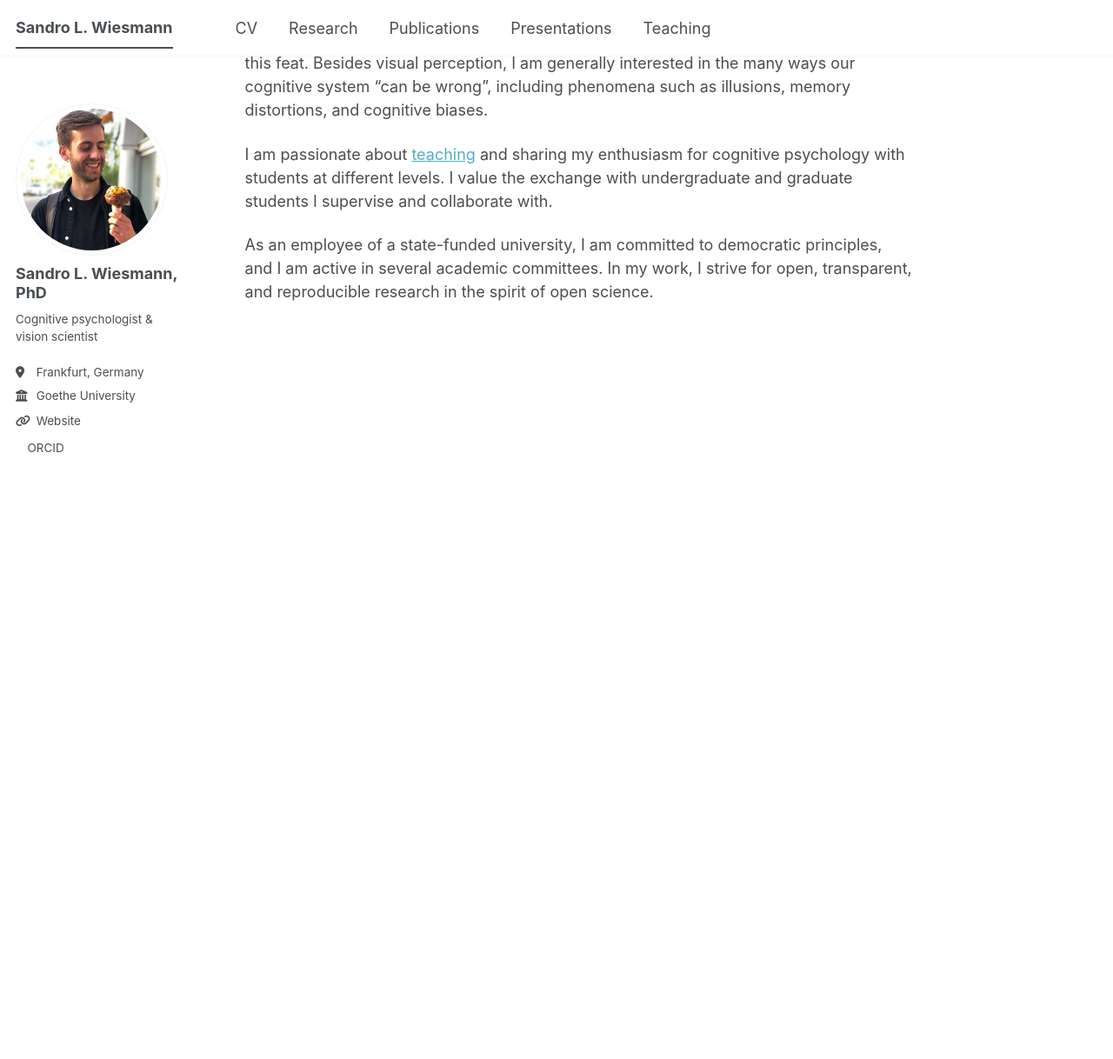
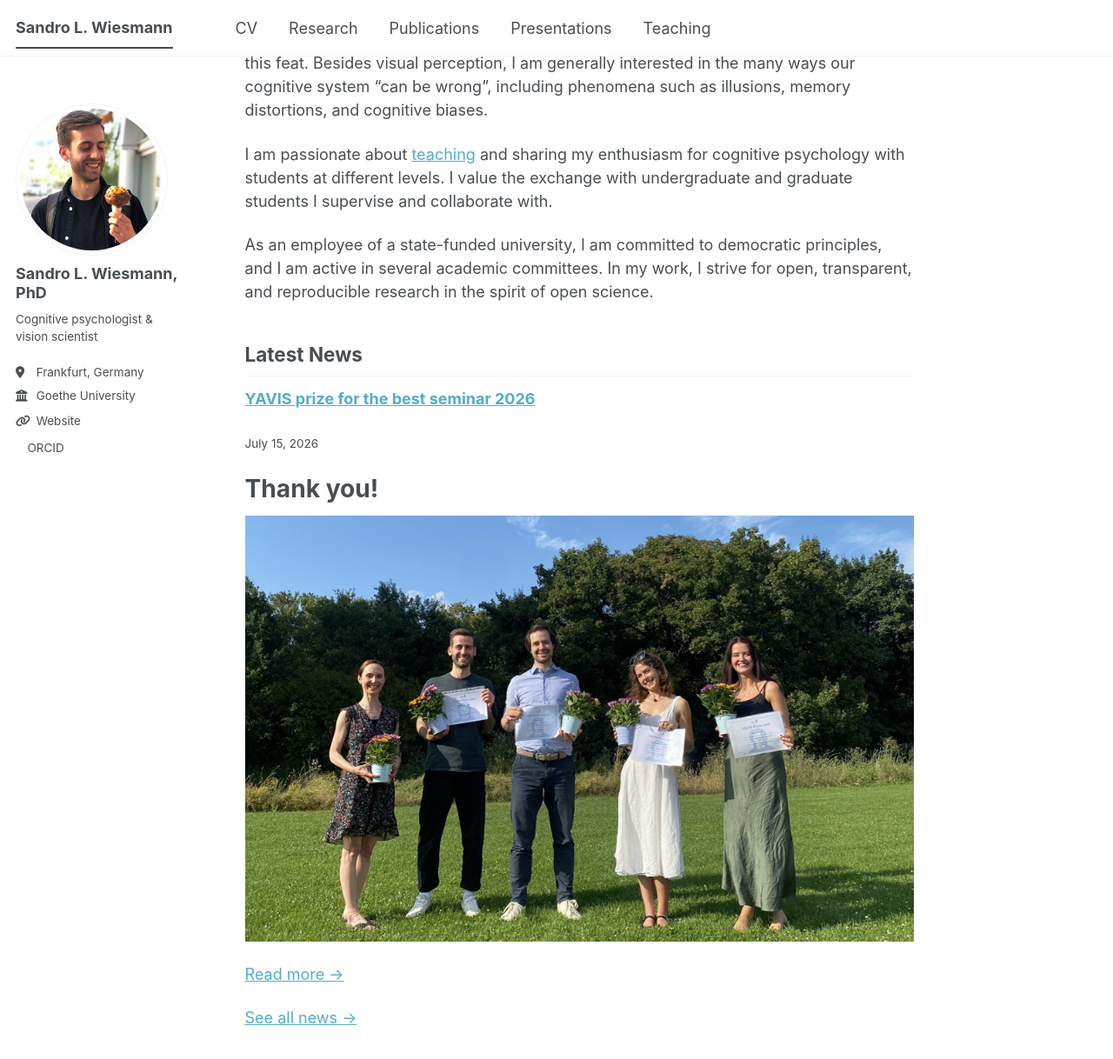
Before and after one commit to sandrowiesmann/sandrowiesmann.github.io, a Jekyll site: the page built from _pages/about.md, in a window 1280 px wide and 1400 px high, scrolled down 268 px. Shown: the top 1218 px of the window at 87% size. Built offline with Jekyll 4.4.1, drawn with Linux system fonts in a browser that asks for light colours; a script bundle is joined from its source files by our own code; a style sheet for code colours, icons or effects is not loaded; before the commit the page ends 900 px from its top, so only the background shows below that.

Commit message:
Add latest news section to about page
Added a section for latest news with dynamic post display.

```diff
--- a/_pages/about.md
+++ b/_pages/about.md
@@ -16,3 +16,20 @@ My [research](/research) focusses on our remarkable ability to perceive and make
 I am passionate about [teaching](/teaching) and sharing my enthusiasm for cognitive psychology with students at different levels. I value the exchange with undergraduate and graduate students I supervise and collaborate with.
 
 As an employee of a state-funded university, I am committed to democratic principles, and I am active in several academic committees. In my work, I strive for open, transparent, and reproducible research in the spirit of open science.
+
+
+{% assign latest_post = site.posts.first %}
+
+{% if latest_post %}
+## Latest News
+
+**[{{ latest_post.title }}]({{ latest_post.url | relative_url }})**
+
+<small>{{ latest_post.date | date: "%B %d, %Y" }}</small>
+
+{{ latest_post.excerpt | markdownify }}
+
+[Read more →]({{ latest_post.url | relative_url }})
+
+[See all news →]({{ '/news/' | relative_url }})
+{% endif %}
```
